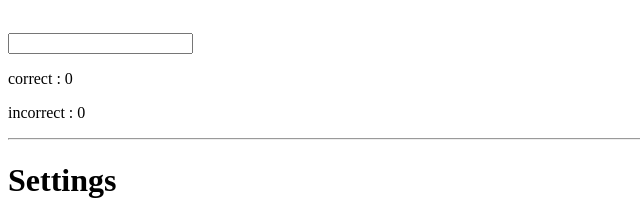
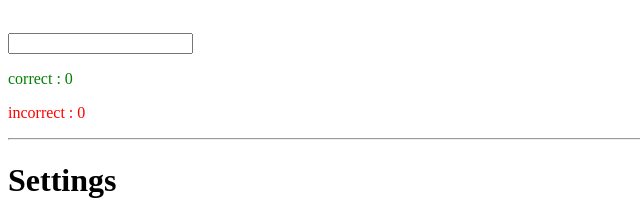
Before and after one commit to adarsh-sgh/Math-Practice, a plain HTML site: page index.html in a window 1280 px wide. Shown: the part 146-363 px from the top of the page, 0-640 px from the left. Drawn offline with Linux system fonts and the light colour scheme.

Commit message:
colored correct and incorrect

```diff
--- a/math.css
+++ b/math.css
@@ -3,3 +3,5 @@
 #welcome{font-size: 200%;
 font-family: 'Courier New', Courier, monospace;
 color: green;}
+#correct{color: green;}
+#incorrect{color: red;}
```
